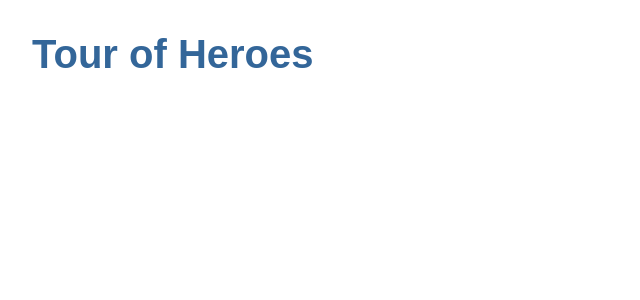
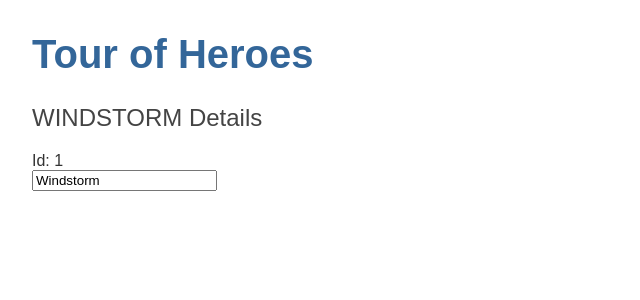
Before and after one commit to Julianhm9612/tour-heroes-app, an Angular app: page / in a window 1280 px wide. Shown: the top 300 px of the page, without its empty margins (0-640 px from the left). Built offline with nearby package versions, Linux system fonts and the light colour scheme.

Commit message:
Heroes component

```diff
--- a/src/app/app.component.html
+++ b/src/app/app.component.html
@@ -1 +1,2 @@
 <h1>{{ title }}</h1>
+<app-heroes></app-heroes>
--- /dev/null
+++ b/src/app/hero.ts
@@ -0,0 +1,4 @@
+export interface Hero {
+    id: number;
+    name: string;
+}
--- /dev/null
+++ b/src/app/heroes/heroes.component.html
@@ -0,0 +1,7 @@
+<h2>{{ hero.name | uppercase }} Details</h2>
+<div><span>Id: </span>{{ hero.id }}</div>
+<div>
+    <label>
+        <input [(ngModel)]="hero.name" placeholder="Name"/>
+    </label>
+</div>
--- /dev/null
+++ b/src/app/heroes/heroes.component.ts
@@ -0,0 +1,25 @@
+import { Component, OnInit } from '@angular/core';
+
+// Interfaces
+import { Hero } from '../hero';
+
+@Component({
+  selector: 'app-heroes',
+  templateUrl: './heroes.component.html',
+  styleUrls: ['./heroes.component.css']
+})
+export class HeroesComponent implements OnInit {
+  public hero: Hero;
+
+  constructor() {
+    this.hero = {
+      id: 1,
+      name: 'Windstorm'
+    };
+  }
+
+  ngOnInit(): void {
+
+  }
+
+}
```
Also changed, not shown: src/app/app.module.ts (+6 -2 lines), src/app/heroes/heroes.component.css (added), 1 other file (tests, documents, lock files or other folders).
